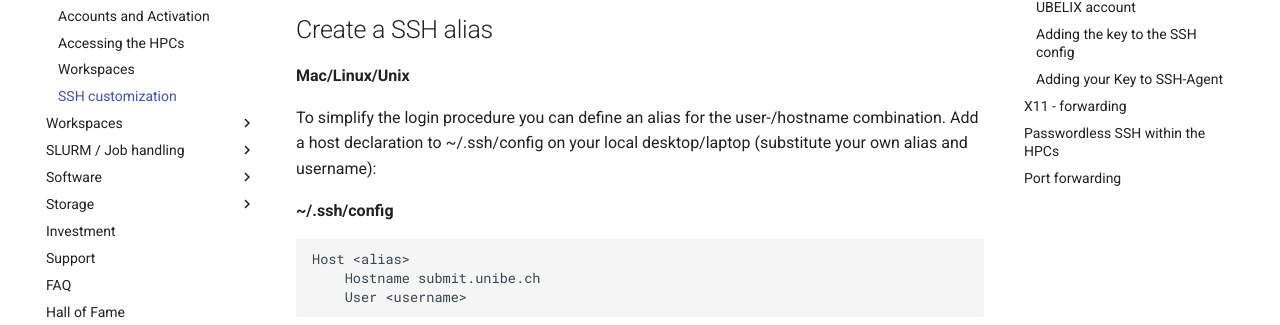
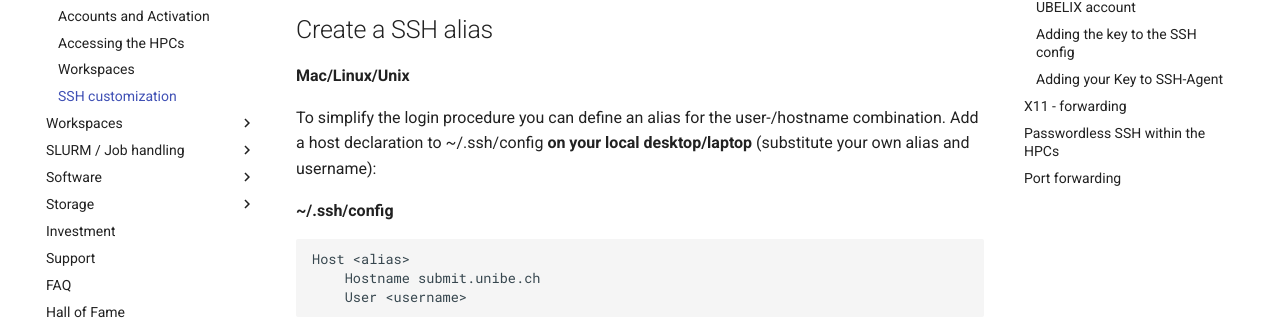
Before and after one commit to hpc-unibe-ch/hpc-unibe-ch.github.io, an MkDocs documentation site: the page built from docs/getting-Started/ssh-customization.md, in a window 1280 px wide and 1400 px high. Shown: the part 284-609 px from the top of the window. Built offline with MkDocs 1.6.1 and Material for MkDocs 9.7.7, drawn with Linux system fonts in a browser that asks for light colours; comment, search, counter and statistics services are not loaded; some of the changed text lies outside the part shown.

Commit message:
improve ssh key descr.

```diff
--- a/docs/getting-Started/ssh-customization.md
+++ b/docs/getting-Started/ssh-customization.md
@@ -7,7 +7,7 @@ This page is listing useful tricks and features with SSH connections.
 
 **Mac/Linux/Unix**
 
-To simplify the login procedure you can define an alias for the user-/hostname combination. Add a host declaration to ~/.ssh/config on your local desktop/laptop (substitute your own alias and username):
+To simplify the login procedure you can define an alias for the user-/hostname combination. Add a host declaration to ~/.ssh/config **on your local desktop/laptop** (substitute your own alias and username):
 
 
 **~/.ssh/config**
```
Also changed, not shown: other parts of docs/getting-Started/ssh-customization.md (+5 -4 lines).
